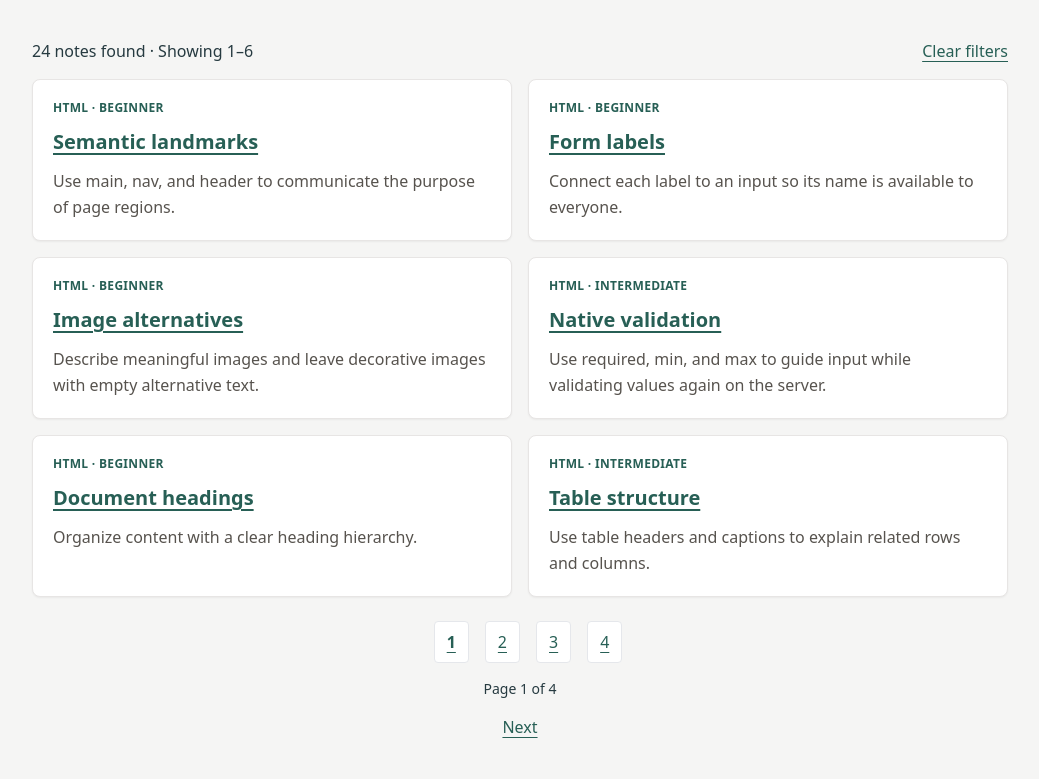
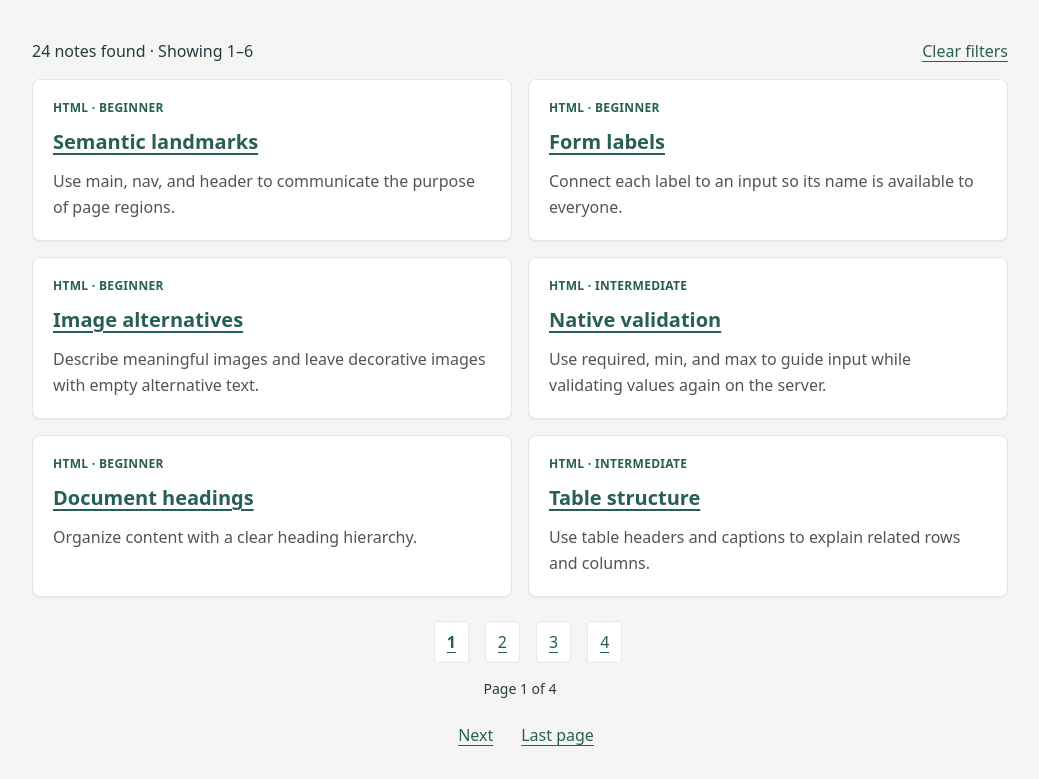
Before and after one commit to kirkduchesne/catalog-explorer, a Next.js app: page / in a window 1280 px wide. Shown: the part 379-1158 px from the top of the page, without its empty margins (120-1159 px from the left). Built offline with nearby package versions, Linux system fonts and the light colour scheme.

Commit message:
feat: strengthen result page navigation controls

```diff
--- a/app/page.tsx
+++ b/app/page.tsx
@@ -55,8 +55,9 @@ export default async function Page({ searchParams }: { searchParams: Promise<Par
         aria-label="Results pages"
         className="mt-6 flex flex-wrap items-center justify-center gap-4"
       >
+        {query.page > 2 ? <a href={pageUrl(query,1)}>First page</a> : null}
         {query.page > 1 ? (
-          <a href={pageUrl(query, query.page - 1)}>Previous</a>
+          <a aria-label="Previous result page" className="px-3 py-2" href={pageUrl(query, query.page - 1)}>Previous</a>
         ) : (
           <span />
         )}
@@ -75,10 +76,11 @@ export default async function Page({ searchParams }: { searchParams: Promise<Par
           Page {query.page} of {pages}
         </span>
         {query.page < pages ? (
-          <a href={pageUrl(query, query.page + 1)}>Next</a>
+          <a aria-label="Next result page" className="px-3 py-2" href={pageUrl(query, query.page + 1)}>Next</a>
         ) : (
           <span />
         )}
+        {query.page < pages - 1 ? <a href={pageUrl(query,pages)}>Last page</a> : null}
       </nav>
     </main>
   );
```
